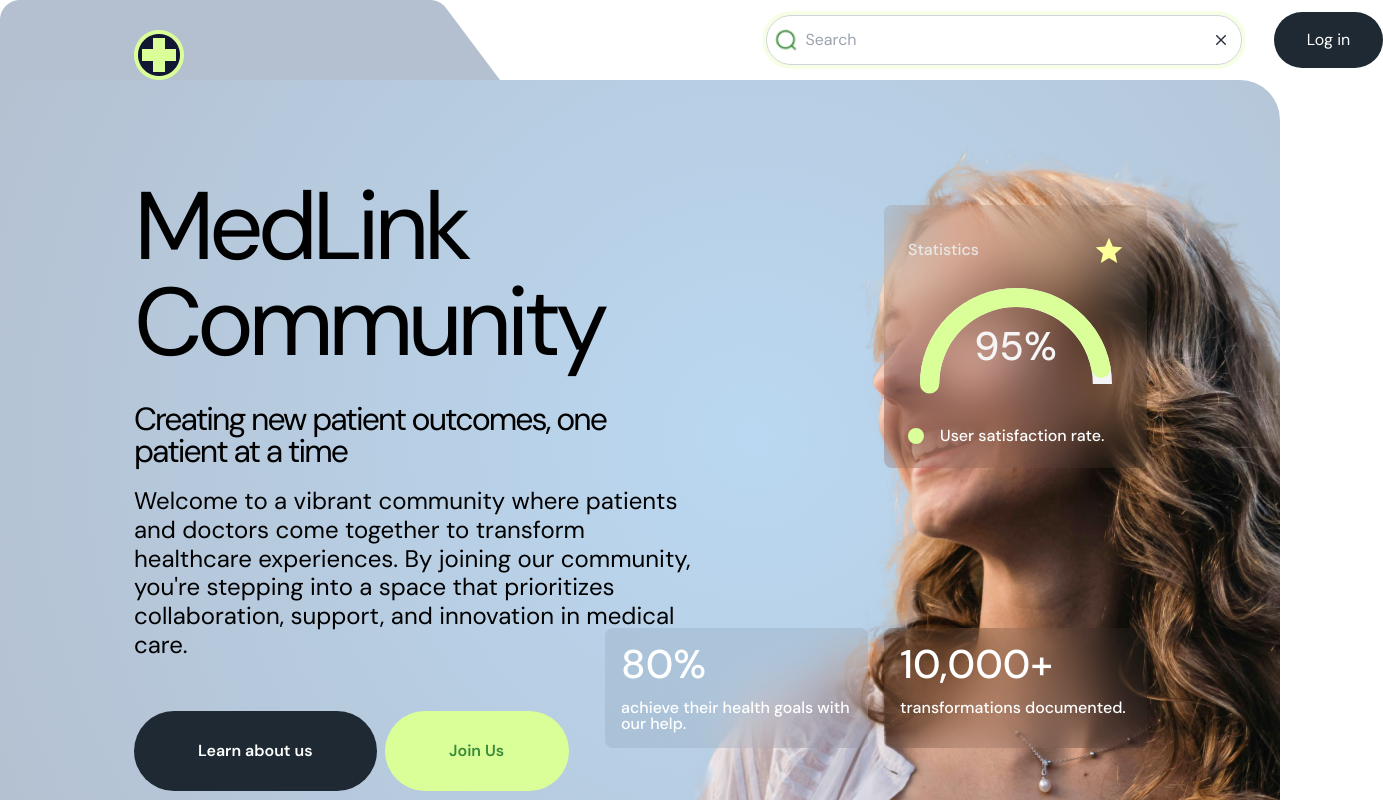
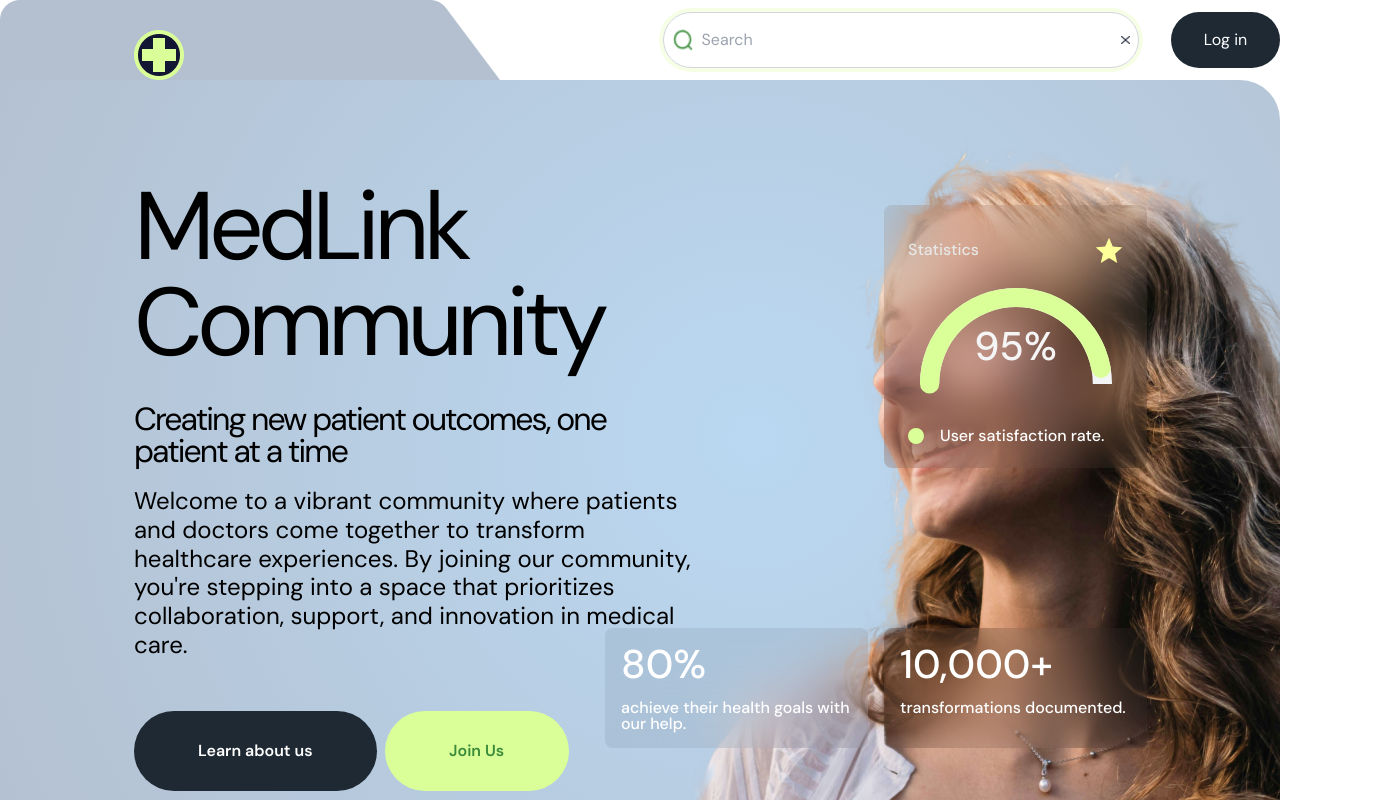
Before and after one commit to DavChaxalyan/Medlink, a Vue app: page / in a window 1280 px wide. Both pictures are taken after a click on the element 792 px from the left and 40 px from the top of the page. Shown: the top 800 px of the page, 1383 px wide, since content can reach past the window. Built offline with nearby package versions, Linux system fonts and the light colour scheme; the HTML template or start-up script is replaced by a standard one; what tailwindcss-filters would draw is missing.

Commit message:
header bug fix

```diff
--- a/src/components/Header/Header.vue
+++ b/src/components/Header/Header.vue
@@ -1,7 +1,7 @@
 <template>
   <div>
     <header class="py-0">
-      <nav class="w-full flex justify-between">
+      <nav class="max-w-[1640px] w-full flex justify-between">
         <div class="container-logo h-20 w-full max-w-[500px]">
           <div class="pt-[30px]">
             <img
@@ -11,7 +11,7 @@
             />
           </div>
         </div>
-        <ul class="w-[514px] flex items-center">
+        <ul class="flex items-center">
           <div class="relative">
             <div
               v-if="!isSearchOpen"
@@ -26,11 +26,11 @@
             </div>
             <div
               v-if="isSearchOpen"
-              class="flex items-center max-w-full w-[476px] h-[56px]"
+              class="flex items-center max-w-full w-[476px] h-[56px] border border-gray-300 rounded-full input-background pr-[8px]"
             >
               <div
                 @click="toggleSearch"
-                class="cursor-pointer p-2 pl-2 rounded-full absolute"
+                class="cursor-pointer p-2 pl-2 rounded-full"
               >
                 <img
                   src="../../assets/images/search.png"
@@ -42,11 +42,11 @@
                 v-model="searchQuery"
                 type="text"
                 placeholder="Search"
-                class="w-full p-3 border border-gray-300 rounded-full focus:outline-none input-background pl-[38.5px]"
+                class="w-full p-[8px_8px_8px_0px] focus:outline-none"
                 @click="openSearchPanel"
               />
               <div
-                class="absolute right-[16px] cursor-pointer"
+                class="right-[16px] cursor-pointer"
                 @click="toggleSearch"
               >
                 <img src="../../assets/images/close.png" alt="Close Icon" />
```
